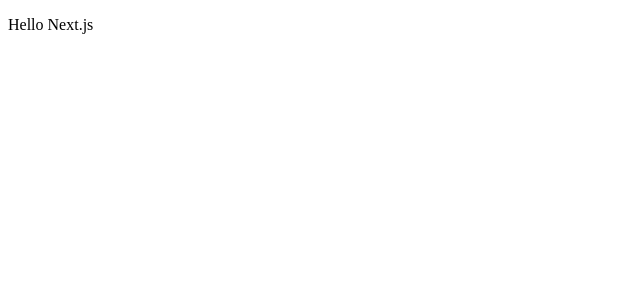
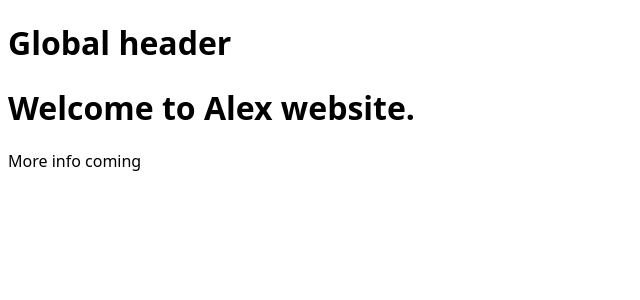
Before and after one commit to alexhhn/alex-next, a Next.js app: page / in a window 1280 px wide. Shown: the top 300 px of the page, without its empty margins (0-640 px from the left). Built offline with nearby package versions, Linux system fonts and the light colour scheme.

Commit message:
Add postcss plugins

```diff
--- /dev/null
+++ b/components/layout/Layout.css
@@ -0,0 +1,4 @@
+body {
+  font-family: system-ui;
+  overflow-wrap: break-word;
+}
--- /dev/null
+++ b/components/layout/Layout.js
@@ -0,0 +1,12 @@
+import css from "./Layout.css";
+
+function Layout(props) {
+  return (
+    <div className="page-layout">
+      <h1>Global header</h1>
+      <div className="page-content">{props.children}</div>
+    </div>
+  );
+}
+
+export default Layout;
--- /dev/null
+++ b/css/input.css
@@ -0,0 +1,3 @@
+body {
+  background: black;
+}
--- /dev/null
+++ b/globals/colors.css
@@ -0,0 +1,3 @@
+:root {
+  --errorRed: darkred;
+}
--- a/next.config.js
+++ b/next.config.js
@@ -1,4 +1,6 @@
-const withCSS = require('@zeit/next-css')
+const withCSS = require("@zeit/next-css");
+const path = require("path");
+
 module.exports = withCSS({
   /* config options here */
   cssModules: true,
@@ -7,24 +9,24 @@
   // local scoped CSS modules
 
   cssLoaderOptions: {
+    // 0 => no loaders (default); 1 => postcss-loader; 2 => postcss-loader, sass-loader
     importLoaders: 1,
-    localIdentName: "[local]___[hash:base64:5]",
+    localIdentName: "[name]-[local]-[hash:base64:5]"
+  },
+
+  webpack(config, options) {
+    config.module.rules.push({
+      test: /\.(png|jpg|gif|svg|eot|ttf|woff|woff2)$/,
+      use: {
+        loader: "url-loader",
+        options: {
+          limit: 100000
+        }
+      }
+    });
+    // Here is the magic
+    // We push our config into the resolve.modules array
+    config.resolve.modules.push(path.resolve("./"));
+    return config;
   }
-
-})
-
-
-// module.exports = {
-//   webpack: (config, { defaultLoaders }) => {
-//     config.module.rules.push({
-//       test: /\.css$/,
-//       use: [
-//         defaultLoaders.babel,
-//         {
-//           loader: require('styled-jsx/webpack').loader,
-//         }
-//       ]
-//     })
-//     return config
-//   }
-// }
+});
--- a/package.json
+++ b/package.json
@@ -14,8 +14,14 @@
   "dependencies": {
     "@zeit/next-css": "^1.0.1",
     "next": "^9.1.1",
+    "postcss-import": "^12.0.1",
     "react": "^16.10.2",
     "react-dom": "^16.10.2",
     "styled-jsx-plugin-postcss": "^2.0.1"
+  },
+  "devDependencies": {
+    "postcss-css-variables": "^0.13.0",
+    "postcss-loader": "^3.0.0",
+    "postcss-preset-env": "^6.7.0"
   }
 }
--- /dev/null
+++ b/pages/_app.js
@@ -0,0 +1,17 @@
+import React from "react";
+import App from "next/app";
+import Layout from "components/layout/Layout";
+
+class MyApp extends App {
+  render() {
+    const { Component, pageProps } = this.props;
+
+    return (
+      <Layout>
+        <Component {...pageProps} />
+      </Layout>
+    );
+  }
+}
+
+export default MyApp;
--- a/pages/index.js
+++ b/pages/index.js
@@ -1,6 +1,7 @@
 const Index = () => (
-  <div className="tull">
-    <p>Hello Next.js</p>
+  <div>
+    <h1>Welcome to Alex website.</h1>
+    <p>More info coming</p>
   </div>
 );
 
--- a/pages/testin/index.js
+++ b/pages/testin/index.js
@@ -1,10 +1,8 @@
-import css from './test.css'
+import css from "./test.css";
 
 const Index = () => (
   <div className={css.tull}>
     <p>Hello ewaf.js</p>
-
-
   </div>
 );
 
--- a/pages/testin/test.css
+++ b/pages/testin/test.css
@@ -1,8 +1,9 @@
+@import "colors.css";
+
 .example {
   font-size: 50px;
 }
 
-
 .tull {
-  color: red;
+  color: var(--errorRed);
 }
--- /dev/null
+++ b/postcss.config.js
@@ -0,0 +1,10 @@
+const path = require("path");
+
+module.exports = {
+  plugins: {
+    //* Global import for css
+    "postcss-import": { path: [path.resolve(__dirname, "globals")] },
+    "postcss-css-variables": {},
+    "postcss-preset-env": {}
+  }
+};
```
Also changed, not shown: jsconfig.json (added, +9 -0 lines), 1 other file (tests, documents, lock files or other folders).
